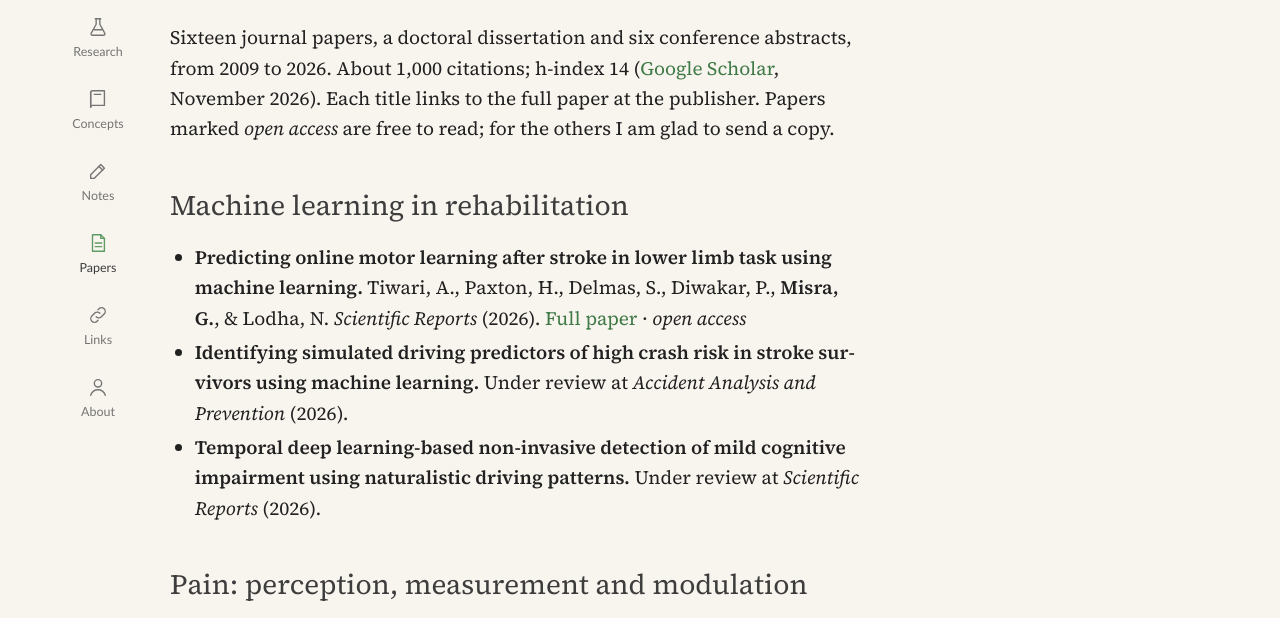
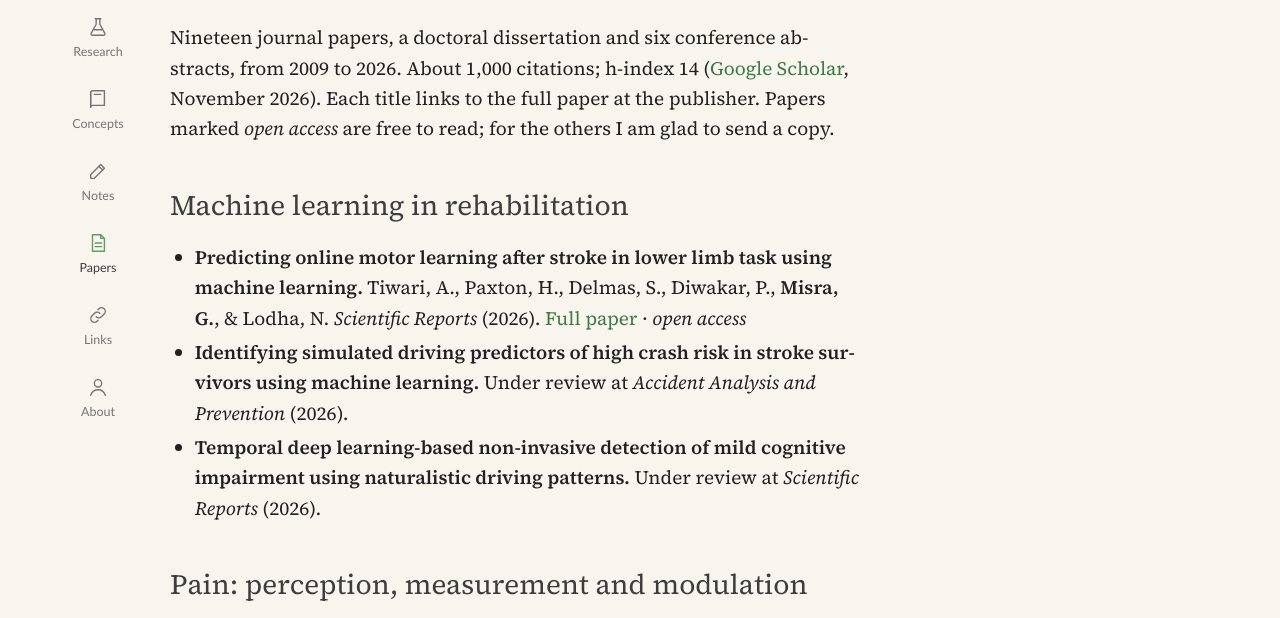
Before and after one commit to misragaurav/misragaurav.github.io, a plain HTML site: page papers.html in a window 1280 px wide. Shown: the part 152-770 px from the top of the page. Drawn offline with Linux system fonts and the light colour scheme.

Commit message:
Publish site built 2026-11-20 20:14

```diff
--- a/papers.html
+++ b/papers.html
@@ -22,7 +22,7 @@
 <main class="post">
 <header class="post-header"><h1>Publications</h1></header>
 <div class="content">
-<p>Sixteen journal papers, a doctoral dissertation and six conference abstracts, from 2009 to 2026. About 1,000 citations; h-index 14 (<a href="https://scholar.google.com/citations?user=2LgEQ30AAAAJ">Google Scholar</a>, November 2026). Each title links to the full paper at the publisher. Papers marked <em>open access</em> are free to read; for the others I am glad to send a copy.</p>
+<p>Nineteen journal papers, a doctoral dissertation and six conference abstracts, from 2009 to 2026. About 1,000 citations; h-index 14 (<a href="https://scholar.google.com/citations?user=2LgEQ30AAAAJ">Google Scholar</a>, November 2026). Each title links to the full paper at the publisher. Papers marked <em>open access</em> are free to read; for the others I am glad to send a copy.</p>
 <h2 id="machine-learning-in-rehabilitation">Machine learning in rehabilitation</h2>
 <ul>
 <li><strong>Predicting online motor learning after stroke in lower limb task using machine learning.</strong> Tiwari, A., Paxton, H., Delmas, S., Diwakar, P., <strong>Misra, G.</strong>, &amp; Lodha, N. <em>Scientific Reports</em> (2026). <a href="https://doi.org/10.1038/s41598-026-50638-4">Full paper</a> · <em>open access</em></li>
```
